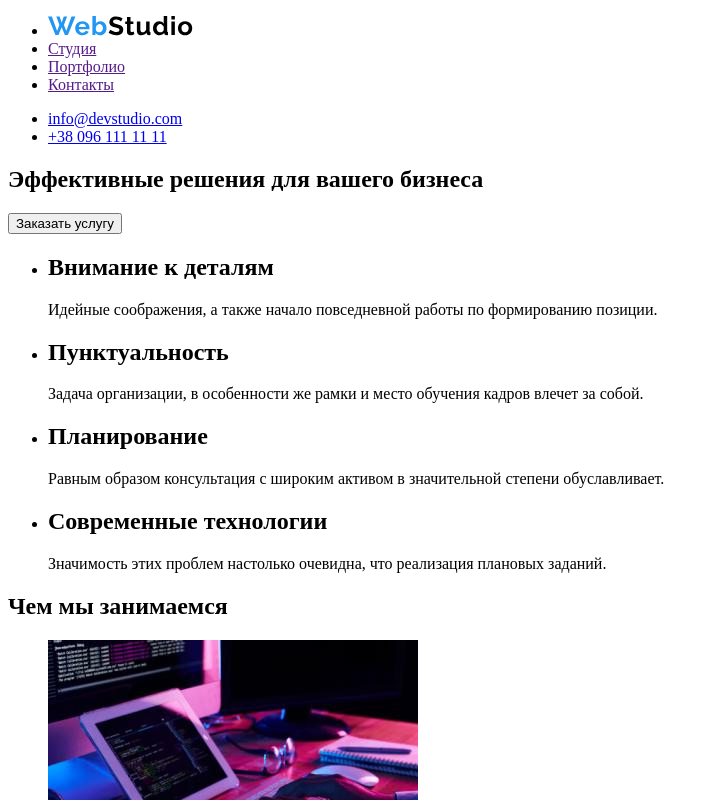
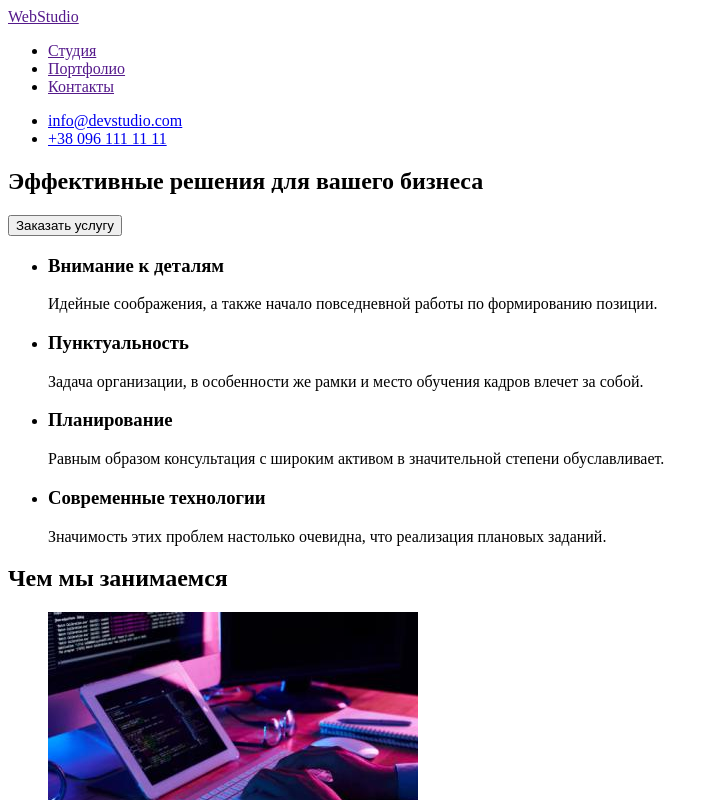
Before and after one commit to salampego/goit-markup-hw-01, a plain HTML site: page index.html in a window 1280 px wide. Shown: the top 800 px of the page, without its empty margins (0-719 px from the left). Drawn offline with Linux system fonts and the light colour scheme.

Commit message:
upgrade code

```diff
--- a/index.html
+++ b/index.html
@@ -10,12 +10,8 @@
     <!-- header -->
     <header>
       <nav>
+        <a href="">WebStudio</a>
         <ul>
-          <li>
-            <a href=""
-              ><img src="./images/logo.svg" alt="logo" width="145" height="20"
-            /></a>
-          </li>
           <li><a href="">Студия</a></li>
           <li><a href="">Портфолио</a></li>
           <li><a href="">Контакты</a></li>
@@ -29,7 +25,7 @@
     <main>
       <!-- section #1 -->
       <section>
-        <h2>Эффективные решения для вашего бизнеса</h2>
+        <h1>Эффективные решения для вашего бизнеса</h1>
         <button type="button">Заказать услугу</button>
       </section>
       <!-- section #2-->
@@ -37,28 +33,28 @@
         <h2 hidden>Особенности нашей компании</h2>
         <ul>
           <li>
-            <h2>Внимание к деталям</h2>
+            <h3>Внимание к деталям</h3>
             <p>
               Идейные соображения, а также начало повседневной работы по
               формированию позиции.
             </p>
           </li>
           <li>
-            <h2>Пунктуальность</h2>
+            <h3>Пунктуальность</h3>
             <p>
               Задача организации, в особенности же рамки и место обучения кадров
               влечет за собой.
             </p>
           </li>
           <li>
-            <h2>Планирование</h2>
+            <h3>Планирование</h3>
             <p>
               Равным образом консультация с широким активом в значительной
               степени обуславливает.
             </p>
           </li>
           <li>
-            <h2>Современные технологии</h2>
+            <h3>Современные технологии</h3>
             <p>
               Значимость этих проблем настолько очевидна, что реализация
               плановых заданий.
@@ -145,9 +141,7 @@
     </main>
     <!-- footer -->
     <footer>
-      <a href=""
-        ><img src="./images/logo.svg" alt="logo" width="145" height="20"
-      /></a>
+      <a href="">WebStudio</a>
       <address>
         <ul>
           <li>
```
